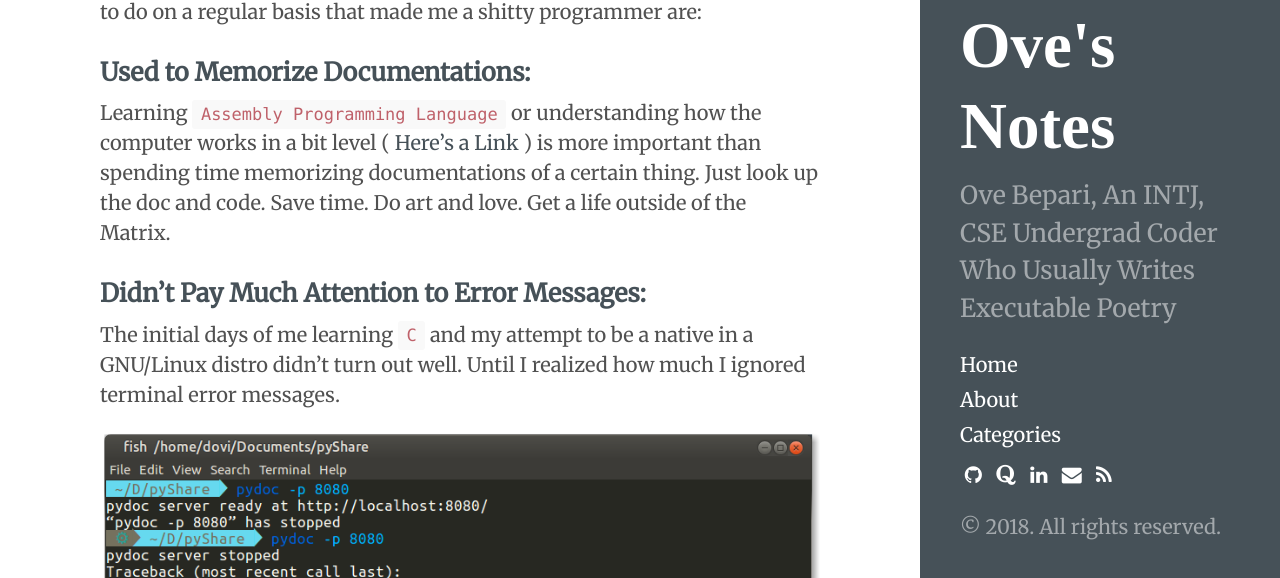
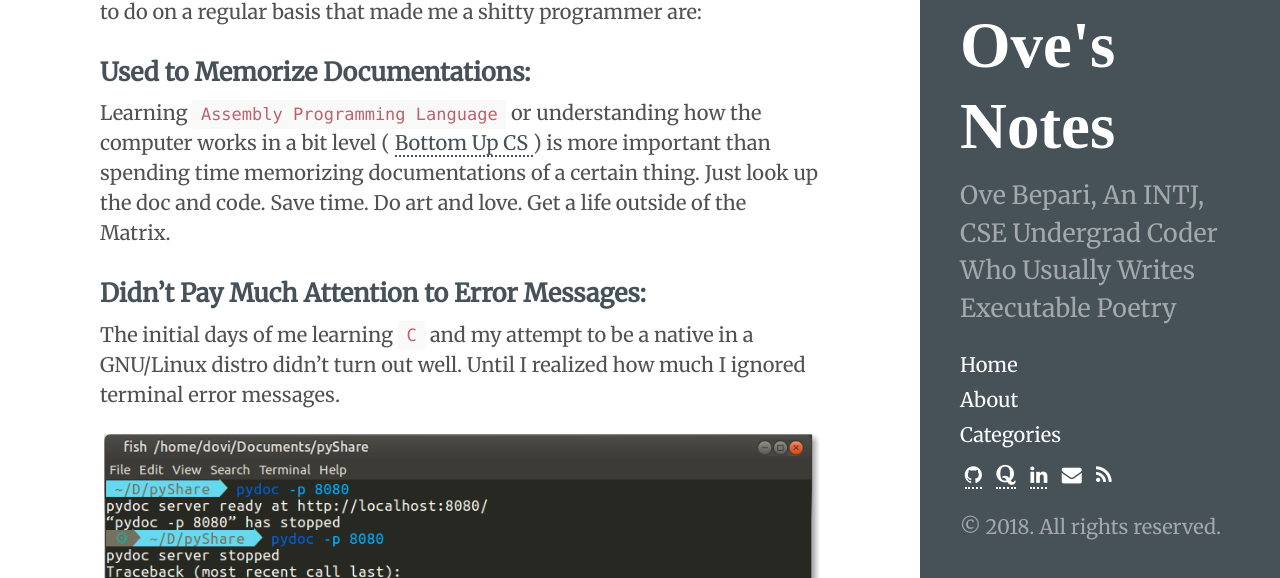
Before and after one commit to ovebepari/ovebepari.github.io, a Jekyll site: the page built from _posts/2018-10-05-Three-Plus-Years-as-a-Shitty-Programmer.md, in a window 1280 px wide. Shown: the part 318-896 px from the top of the page. Built offline with Jekyll 4.4.1, drawn with Linux system fonts in a browser that asks for light colours; comment, search, counter and statistics services are not loaded; some of the changed text lies outside the part shown.

Commit message:
link styles are modified, for outside links

```diff
--- a/_posts/2018-10-05-Three-Plus-Years-as-a-Shitty-Programmer.md
+++ b/_posts/2018-10-05-Three-Plus-Years-as-a-Shitty-Programmer.md
@@ -9,7 +9,7 @@ location: Dhaka, Bangladesh
 Every new day starts with a feeling like, well, I was a shitty programmer yesterday. It is a good thing, maybe it means I'm growing. So things I used to do on a regular basis that made me a shitty programmer are:
 
 ### Used to Memorize Documentations:
-Learning `Assembly Programming Language` or understanding how the computer works in a bit level ( [Here's a Link ](https://www.bottomupcs.com/) ) is more important than spending time memorizing documentations of a certain thing. Just look up the doc and code. Save time. Do art and love. Get a life outside of the Matrix.
+Learning `Assembly Programming Language` or understanding how the computer works in a bit level ( [Bottom Up CS ](https://www.bottomupcs.com/) ) is more important than spending time memorizing documentations of a certain thing. Just look up the doc and code. Save time. Do art and love. Get a life outside of the Matrix.
 
 
 ### Didn't Pay Much Attention to Error Messages:
@@ -39,4 +39,4 @@ I must say it turned out somewhat beneficial but in the long run, lost some prec
 * Used to write clever but not readable code.
 * Didn't care about sales, marketing, design etc.
 
-So, takeaway: First be a shitty programmer. Then don't be shitty programmer. Then be a System Programmer. And don't forget reading [Joel on Software [Link] ](https://www.joelonsoftware.com) everyday!
+So, takeaway: First be a shitty programmer. Then don't be shitty programmer. Then be a System Programmer. And don't forget reading [Joel on Software](https://www.joelonsoftware.com) everyday!
--- a/public/css/poole.css
+++ b/public/css/poole.css
@@ -78,6 +78,17 @@ a:hover,
 a:focus {
   text-decoration: underline;
 }
+
+/* Style for outsiders */
+a[href^="http"]{
+  border-bottom: 2px dotted;
+}
+a[href^="http"]:hover,
+a[href^="http"]:focus {
+  text-decoration: none;
+  cursor: pointer;
+}
+
 
 /* Headings */
 h1, h2, h3, h4, h5, h6 {
```
